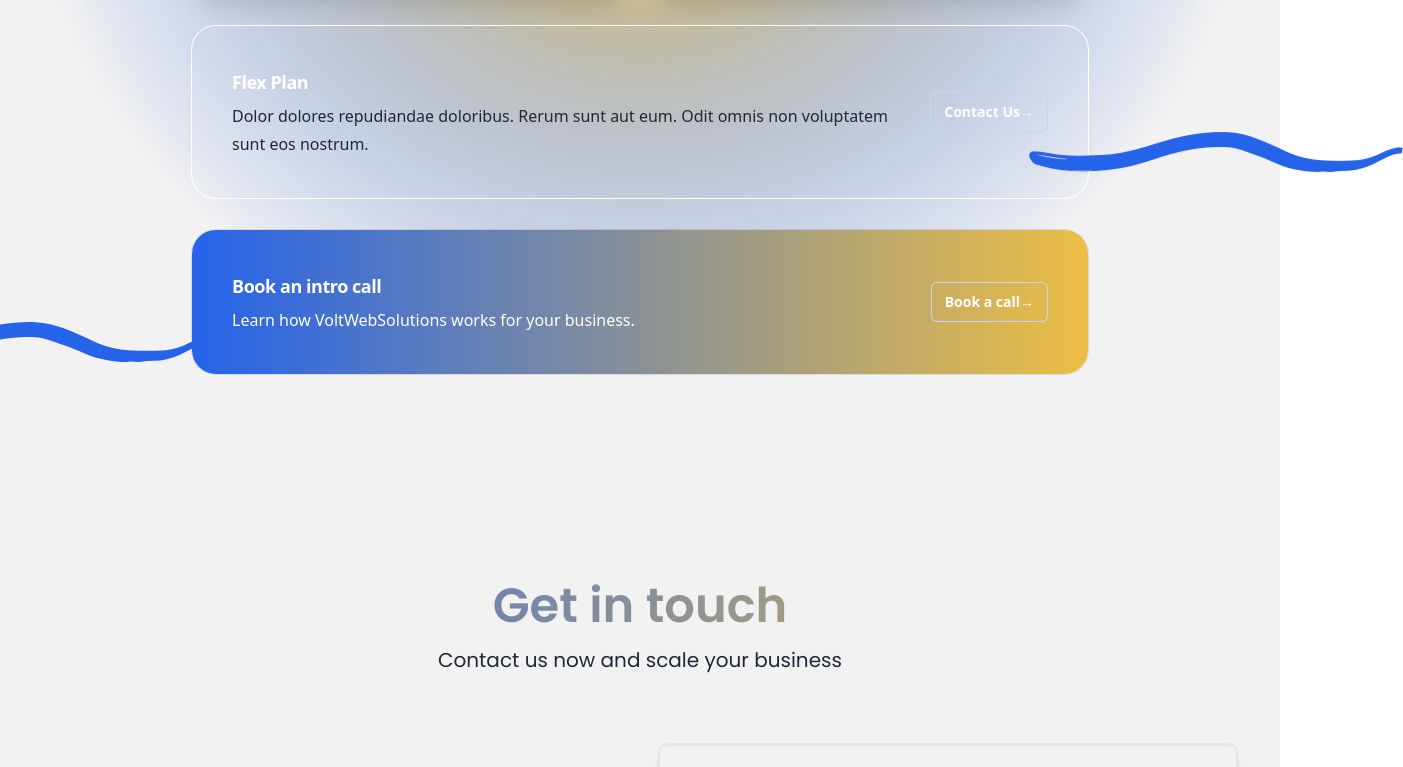
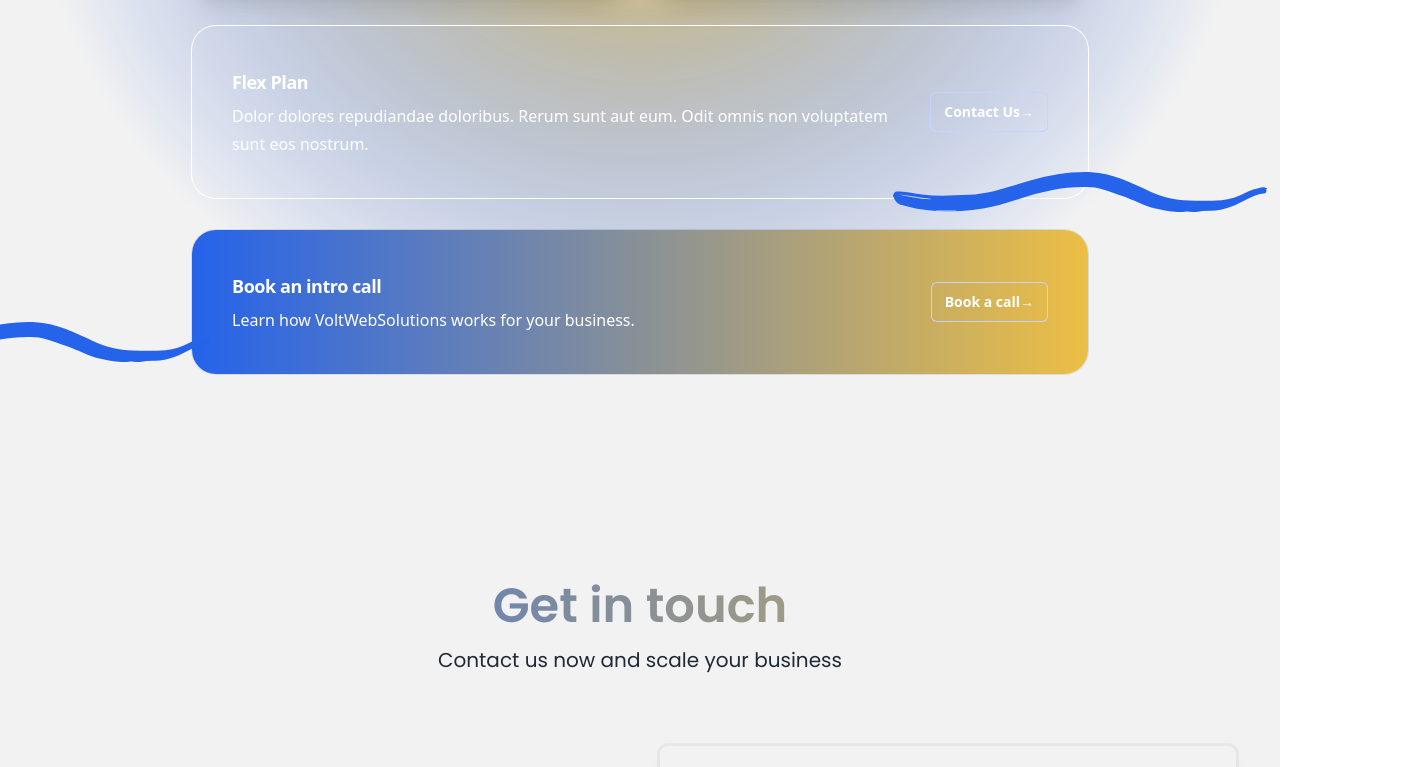
Before and after one commit to Erzyelc/voltwebsolutions, a React (Vite) app: page / in a window 1280 px wide. Shown: the part 5688-6455 px from the top of the page, 1403 px wide, since content can reach past the window. Built offline with nearby package versions, Linux system fonts and the light colour scheme.

Commit message:
fixed images

```diff
--- a/src/components/Pricing.jsx
+++ b/src/components/Pricing.jsx
@@ -293,13 +293,13 @@ export default function Example() {
                 <img
                   src="/images/scribbles/scribble2.svg"
                   alt="line"
-                  className="w-10 mx-auto mt-10 absolute right-6 -translate-x-1/2 sm:mt-20 sm:w-10 rotate-90"
+                  className="w-10 mx-auto mt-10 absolute right-40 -translate-x-1/2 sm:mt-40 sm:w-10 rotate-90 overflow-hidden"
                 />
                 <div className="lg:min-w-0 lg:flex-1 ">
                   <h3 className="text-lg font-semibold leading-8 tracking-tight text-white">
                     Flex Plan
                   </h3>
-                  <p className="mt-1 text-base leading-7 white">
+                  <p className="mt-1 text-base leading-7 text-white">
                     Dolor dolores repudiandae doloribus. Rerum sunt aut eum.
                     Odit omnis non voluptatem sunt eos nostrum.
                   </p>
```
